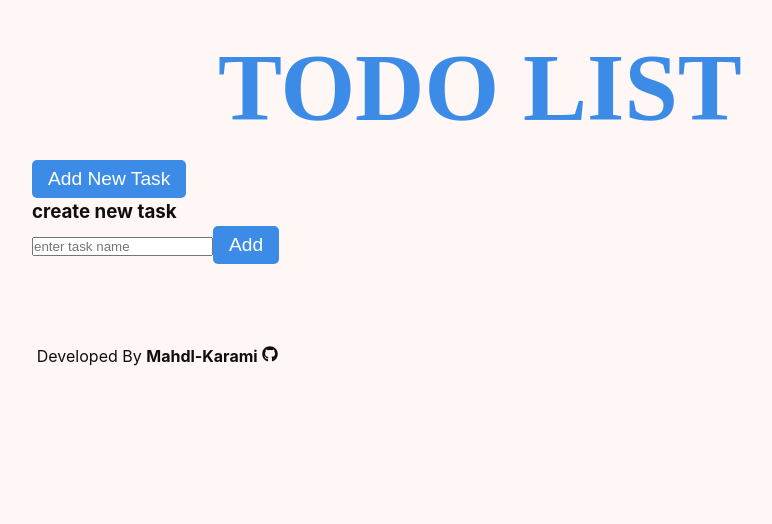
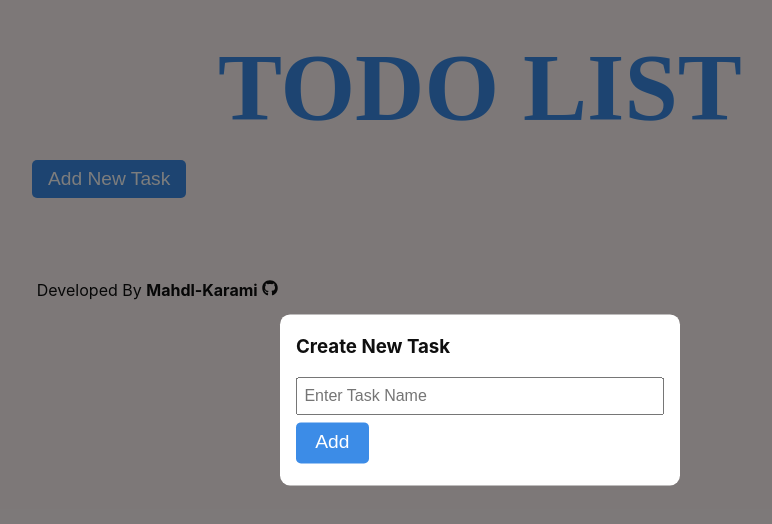
Before and after one commit to mahdl-karami/rjs-todo-list, a React (Vite) app: page / in a window 1280 px wide. Both pictures are taken after a click on the button "Add New Task". Shown: the top 524 px of the page, without its empty margins (160-932 px from the left). Built offline with nearby package versions, Linux system fonts and the light colour scheme.

Commit message:
style modal

```diff
--- a/src/components/Modal.jsx
+++ b/src/components/Modal.jsx
@@ -17,12 +17,14 @@ const Modal = (props) => {
   };
 
   return (
-    <div className="modal">
-      <h3 className="modal-title">{edit ? "edit task" : "create new task"}</h3>
-      <form className="modal-form" onSubmit={(ev) => submitHandle(ev)}>
-        <input  type="text" value={edit ? taskName : value} onChange={(ev) => changeHandle2(ev)} placeholder="enter task name" />
-        <button type="submit">{edit ? "Edit" : "Add"}</button>
-      </form>
+    <div className="modal-box">
+      <div className="modal">
+        <h3 className="modal-title">{edit ? "edit task" : "create new task"}</h3>
+        <form className="modal-form" onSubmit={(ev) => submitHandle(ev)}>
+          <input required type="text" value={edit ? taskName : value} onChange={(ev) => changeHandle2(ev)} placeholder="enter task name" />
+          <button type="submit">{edit ? "Edit" : "Add"}</button>
+        </form>
+      </div>
     </div>
   );
 };
--- a/src/global.css
+++ b/src/global.css
@@ -16,8 +16,6 @@
   text-rendering: optimizeLegibility;
   -webkit-font-smoothing: antialiased;
   -moz-osx-font-smoothing: grayscale;
-
-  box-sizing: border-box;
 }
 
 /** install fonts */
@@ -29,6 +27,7 @@
 * {
   padding: 0;
   margin: 0;
+  box-sizing: border-box;
 }
 
 a {
@@ -115,3 +114,45 @@ footer {
 .edit-button {
   color: orange;
 }
+
+/** modal */
+.modal-box {
+  width: 100vw;
+  height: 100vh;
+  position: absolute;
+  top: 0;
+  left: 0;
+  background: #00000082;
+}
+.modal {
+  position: absolute;
+  top: 50%;
+  left: 50%;
+  transform: translate(-50%, -50%);
+  width: 400px;
+  background-color: var(--mainWhite);
+  border-radius: 10px;
+  padding: 1rem;
+
+  h3 {
+    text-transform: capitalize;
+    margin: 0.2rem 0 1rem;
+  }
+}
+.modal-form {
+  input {
+    width: 100%;
+    display: block;
+    padding: 0.5rem 1.2rem 0.5rem 0.4rem;
+    font-size: 1em;
+    &::placeholder{
+      text-transform: capitalize;
+    }
+  }
+  button {
+    background: var(--mainBlue);
+    padding: .6rem 1.2rem;
+    margin: .4rem 0;
+    color: var(--mainWhite);
+  }
+}
```
